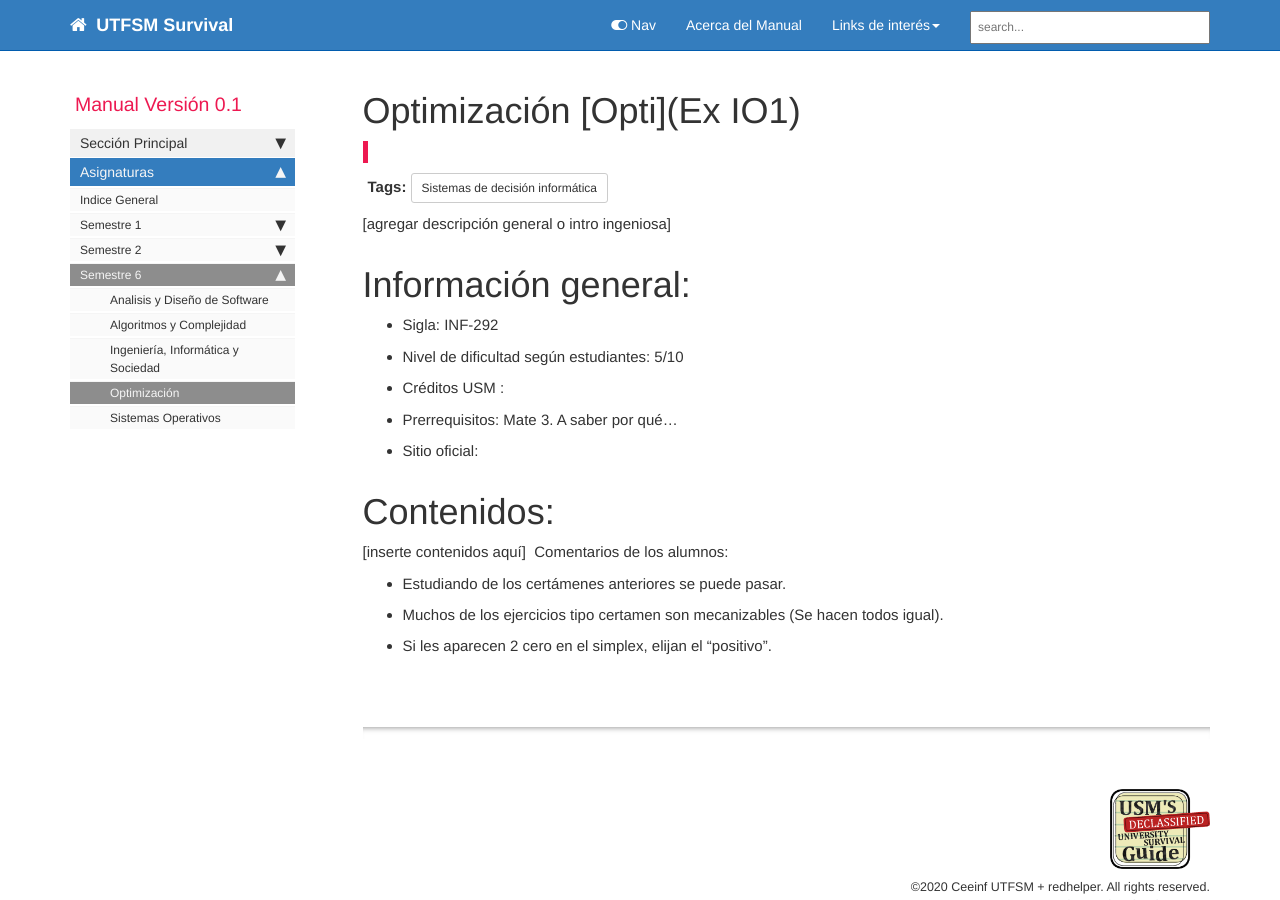
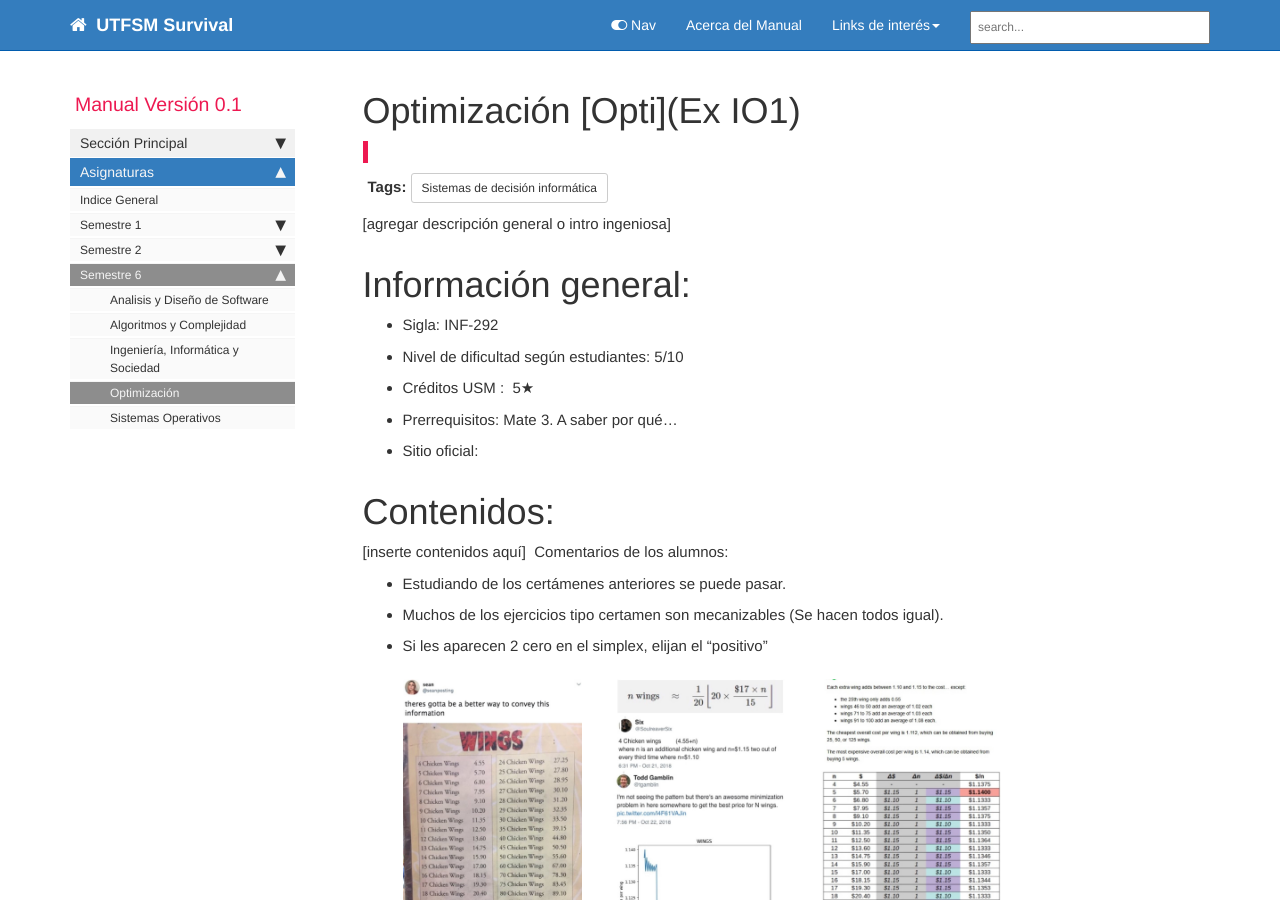
Before and after one commit to CEEINF-UTFSM/utfsm-survival-guide, a Jekyll site: the page built from pages/semestre-6/S6-INF-292.md, in a window 1280 px wide and 900 px high. Built offline with Jekyll 4.4.1, drawn with Linux system fonts in a browser that asks for light colours; comment, search, counter and statistics services are not loaded.

Commit message:
se agregaron imagenes

```diff
--- a/pages/semestre-6/s6-inf-292.md
+++ b/pages/semestre-6/S6-INF-292.md
@@ -15,7 +15,7 @@ folder: semestre-6
 
 - Sigla:‌ ‌INF-292‌ ‌
 - Nivel‌ ‌de‌ ‌dificultad‌ ‌según‌ ‌estudiantes:‌ ‌5/10‌ ‌
-- Créditos‌ ‌USM‌ ‌:‌ ‌ ‌
+- Créditos‌ ‌USM‌ ‌:‌ ‌ 5★
 - Prerrequisitos:‌ ‌Mate‌ ‌3.‌ ‌A‌ ‌saber‌ ‌por‌ ‌qué...‌ ‌
 - Sitio‌ ‌oficial:‌ ‌ ‌
 
@@ -26,4 +26,21 @@ Comentarios‌ ‌de‌ ‌los‌ ‌alumnos:‌ ‌
 
 - Estudiando‌ ‌de‌ ‌los‌ ‌certámenes‌ ‌anteriores‌ ‌se‌ ‌puede‌ ‌pasar.‌ ‌
 - Muchos‌ ‌de‌ ‌los‌ ‌ejercicios‌ ‌tipo‌ ‌certamen‌ ‌son‌ ‌mecanizables‌ ‌(Se‌ ‌hacen‌ ‌todos‌ ‌igual).‌ ‌
-- Si‌ ‌les‌ ‌aparecen‌ ‌2‌ ‌cero‌ ‌en‌ ‌el‌ ‌simplex,‌ ‌elijan‌ ‌el‌ ‌“positivo”.‌ ‌
+- Si‌ ‌les‌ ‌aparecen‌ ‌2‌ ‌cero‌ ‌en‌ ‌el‌ ‌simplex,‌ ‌elijan‌ ‌el‌ “positivo” ‌
+
+
+  <div class="row">
+    <div class="col-md-3">
+        <img src="images/semestre-6/opti1.jpg" alt="collapse">
+    </div>
+    <div class="col-md-3">
+        <img src="images/semestre-6/opti2.jpg" alt="collapse">
+    </div>
+    <div class="col-md-3">
+        <img src="images/semestre-6/opti3.jpg" alt="collapse">
+    </div>
+  </div>
+
+<div class="text-center mb-3">
+    <img src="images/semestre-6/opti4.jpg" alt="WAIF" height="auto">
+</div><br>
```
Also changed, not shown: other parts of pages/semestre-6/S6-INF-292.md (+1 -1 lines), _data/sidebars/main_sidebar.yml (+5 -5 lines), pages/semestre-6/S6-INF-221.md (renamed from pages/semestre-6/s6-inf-221.md, +3 -3 lines), pages/semestre-6/S6-INF-236.md (renamed from pages/semestre-6/s6-anal.md, +7 -2 lines), pages/semestre-6/S6-INF-246.md (renamed from pages/semestre-6/INF-246.md, +2 -2 lines), pages/semestre-6/S6-INF-276.md (renamed from pages/semestre-6/s6-inf-276.md, +7 -2 lines), images/semestre-6/anal-1.jpg (added), images/semestre-6/infosoc1.png (added), images/semestre-6/opti1.jpg (added), images/semestre-6/opti2.jpg (added), images/semestre-6/opti3.jpg (added), images/semestre-6/opti4.jpg (added).
